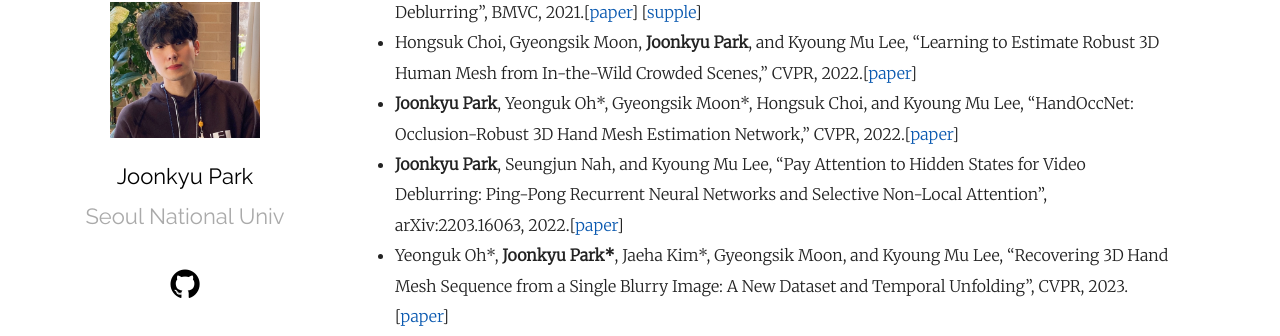
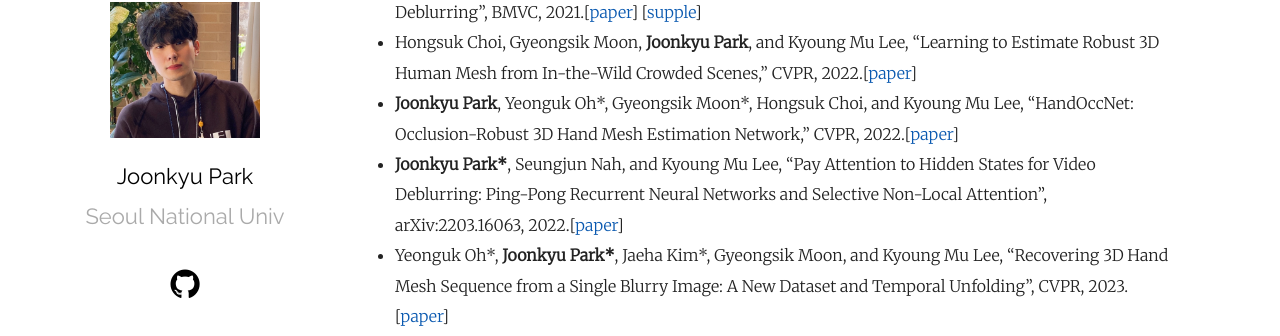
Before and after one commit to jkpark0825/jkpark0825_2.github.io, a Jekyll site: the page built from _posts/2021-10-18-welcome-to-jekyll.markdown, in a window 1280 px wide. Shown: the part 168-504 px from the top of the page. Built offline with Jekyll 4.4.1, drawn with Linux system fonts in a browser that asks for light colours.

```diff
--- a/_posts/2021-10-18-welcome-to-jekyll.markdown
+++ b/_posts/2021-10-18-welcome-to-jekyll.markdown
@@ -6,7 +6,7 @@ date:   2021-02-18 14:59:54 +0900
 - <strong>Joonkyu Park</strong>, Seungjun Nah, and Kyoung Mu Lee, “Recurrence-in-Recurrence Networks for Video Deblurring”, BMVC, 2021.[[paper](https://www.bmvc2021-virtualconference.com/assets/papers/0149.pdf)] [[supple](https://www.bmvc2021-virtualconference.com/assets/supp/0149_supp.zip)]
 - Hongsuk Choi, Gyeongsik Moon, <strong>Joonkyu Park</strong>, and Kyoung Mu Lee, "Learning to Estimate Robust 3D Human Mesh from In-the-Wild Crowded Scenes," CVPR, 2022.[[paper](https://arxiv.org/pdf/2104.07300.pdf)]
 - <strong>Joonkyu Park</strong>, Yeonguk Oh\*, Gyeongsik Moon\*, Hongsuk Choi, and Kyoung Mu Lee, “HandOccNet: Occlusion-Robust 3D Hand Mesh Estimation Network,” CVPR, 2022.[[paper](https://arxiv.org/abs/2203.14564)]
-- <strong>Joonkyu Park</strong>, Seungjun Nah, and Kyoung Mu Lee, "Pay Attention to Hidden States for Video Deblurring: Ping-Pong Recurrent Neural Networks and Selective Non-Local Attention", arXiv:2203.16063, 2022.[[paper](https://arxiv.org/abs/2203.16063)]
+- <strong>Joonkyu Park*</strong>, Seungjun Nah, and Kyoung Mu Lee, "Pay Attention to Hidden States for Video Deblurring: Ping-Pong Recurrent Neural Networks and Selective Non-Local Attention", arXiv:2203.16063, 2022.[[paper](https://arxiv.org/abs/2203.16063)]
 - Yeonguk Oh\*, <strong>Joonkyu Park*</strong>, Jaeha Kim\*, Gyeongsik Moon, and Kyoung Mu Lee, "Recovering 3D Hand Mesh Sequence from a Single Blurry Image:
 A New Dataset and Temporal Unfolding", CVPR, 2023. [[paper](https://arxiv.org/pdf/2303.15417.pdf)]
 - <strong>Joonkyu Park </strong>, Sanghyun Son, and Kyoung Mu Lee, "Content-Aware Local GAN for Photo-Realistic Super-Resolution", ICCV, 2023. [[paper](https://openaccess.thecvf.com/content/ICCV2023/papers/Park_Content-Aware_Local_GAN_for_Photo-Realistic_Super-Resolution_ICCV_2023_paper.pdf)]
```
